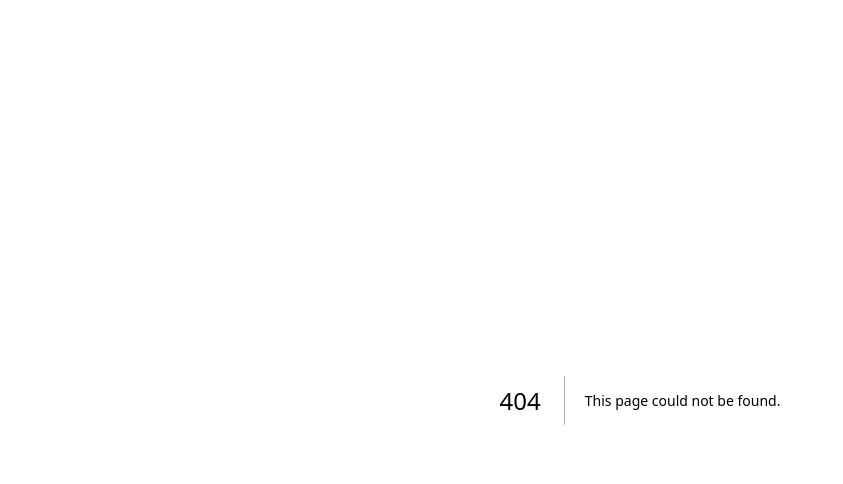
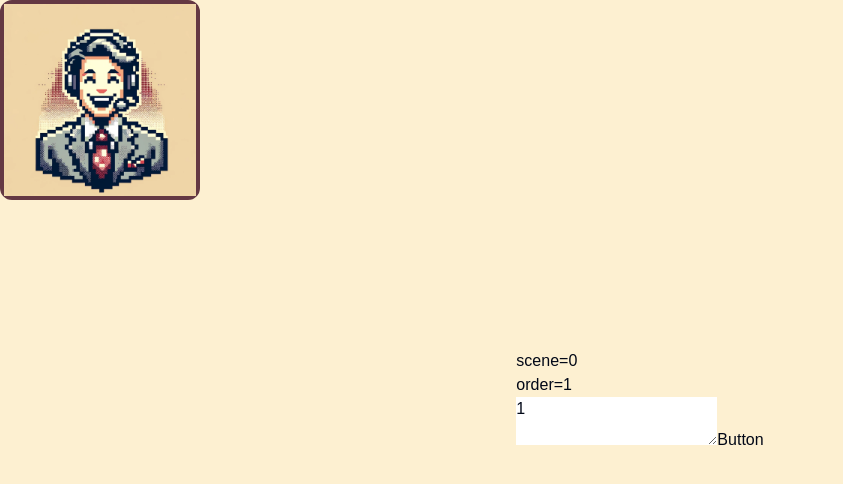
Before and after one commit to nose221834/ChatGP, a Next.js app in the folder view/: page /race in a window 1280 px wide. Before the commit this address had no page. Shown: the top 484 px of the page, without its empty margins (0-843 px from the left). Built offline with nearby package versions, Linux system fonts and the light colour scheme; a web font is replaced by a local one.

Commit message:
ルーティングを行うロジックを作成

```diff
--- /dev/null
+++ b/view/src/app/race/Interactive.tsx
@@ -0,0 +1,50 @@
+"use client";
+
+import { useForm, SubmitHandler } from "react-hook-form";
+import { useEffect } from "react";
+import { useRouter } from "next/navigation";
+
+export type SubmitProps = {
+  text: string;
+};
+
+export type InteProps = {
+  path: string;
+  order: number;
+  scene: number;
+  submit: SubmitHandler<SubmitProps>;
+};
+
+export function Interactive({ path, order, scene, submit }: InteProps) {
+  const router = useRouter();
+
+  // useEffect(() => {
+  //   if (scene >= 3) {
+  //     router.push("/race/ending");
+  //   }
+  // }, [scene]);
+
+  const {
+    register,
+    handleSubmit,
+    formState: { errors },
+  } = useForm<SubmitProps>({
+    defaultValues: {
+      text: "1",
+    },
+  });
+
+  return (
+    <div className="flex flex-wrap justify-around items-center h-screen bg-basecolor">
+      <form onSubmit={handleSubmit(submit)}>
+        <div>scene={scene}</div>
+        <div>order={order}</div>
+        <textarea
+          defaultValue="なんかかいてね"
+          {...register("text", { required: true, maxLength: 20 })}
+        ></textarea>
+        <button>Button</button>
+      </form>
+    </div>
+  );
+}
--- /dev/null
+++ b/view/src/app/race/Progress.tsx
@@ -0,0 +1,25 @@
+export type ResponceProps = {
+  text: string;
+};
+
+export type ProgProps = {
+  order: number;
+  scene: number;
+  click: () => void;
+};
+
+export function Progress({ order, scene, click }: ProgProps) {
+  const handleClick: React.MouseEventHandler<HTMLButtonElement> = () => {
+    click();
+  };
+
+  return (
+    <div className="flex flex-wrap flex-col justify-around items-center h-screen bg-basecolor">
+      <div>
+        <div>scene={scene}</div>
+        <div>order={order}</div>
+        <button onClick={handleClick}>これたね～～～</button>
+      </div>
+    </div>
+  );
+}
--- /dev/null
+++ b/view/src/app/race/ending/page.tsx
@@ -0,0 +1,7 @@
+export default function Home() {
+  return (
+    <main className="flex flex-wrap justify-around items-center h-screen bg-basecolor">
+      <button>エンディング</button>
+    </main>
+  );
+}
--- a/view/src/app/rase/layout.tsx
+++ b/view/src/app/race/layout.tsx
@@ -18,5 +18,6 @@ export default function RaceLayout({
       </div>
       {children}
     </div>
+
   );
 }
--- /dev/null
+++ b/view/src/app/race/page.tsx
@@ -0,0 +1,44 @@
+"use client";
+
+import { useState } from "react";
+import { Interactive, InteProps, SubmitProps } from "./Interactive";
+import { Progress, ProgProps } from "./Progress";
+import { useForm, SubmitHandler } from "react-hook-form";
+import { useRouter } from "next/navigation";
+
+export default function Home() {
+  const router = useRouter();
+  // 場面を切り替えるためのState
+  const [scene, setScene] = useState<number>(0);
+  // InteractiveとProgressを切り替えるState
+  const [responce, setResponce] = useState<boolean>(false);
+
+  function onSubmit(data: SubmitProps) {
+    if (scene + 1 >= 3) {
+      router.push("/race/ending");
+    } else {
+      setResponce(true);
+    }
+  }
+
+  function nextScene(): void {
+    setScene(scene + 1);
+    setResponce(false);
+  }
+
+  console.log(scene);
+  console.log(responce);
+
+  if (!responce) {
+    return (
+      <main>
+        <Interactive path="aaa" order={1} scene={scene} submit={onSubmit} />
+      </main>
+    );
+  } else
+    return (
+      <main>
+        <Progress order={1} scene={scene} click={nextScene} />
+      </main>
+    );
+}
--- a/view/src/app/rase/page.tsx
+++ /dev/null
@@ -1,26 +0,0 @@
-import { useState } from "react";
-
-type InteProps = {
-    path: string
-    order: number
-}
-
-type ProgProps = {
-    order: string
-
-}
-
-export default function Home() {
-  const [responce, setResponce] = useState<boolean>(false);
-  if (!responce) {
-    return <Interactive path="aaa" order={1} />;
-  } else return <Progress />;
-}
-
-export function Interactive({ path, order }: InteProps) {
-  return <div>Interactive</div>;
-}
-
-export function Progress({ }) {
-  return <div>Progress</div>;
-}
```
